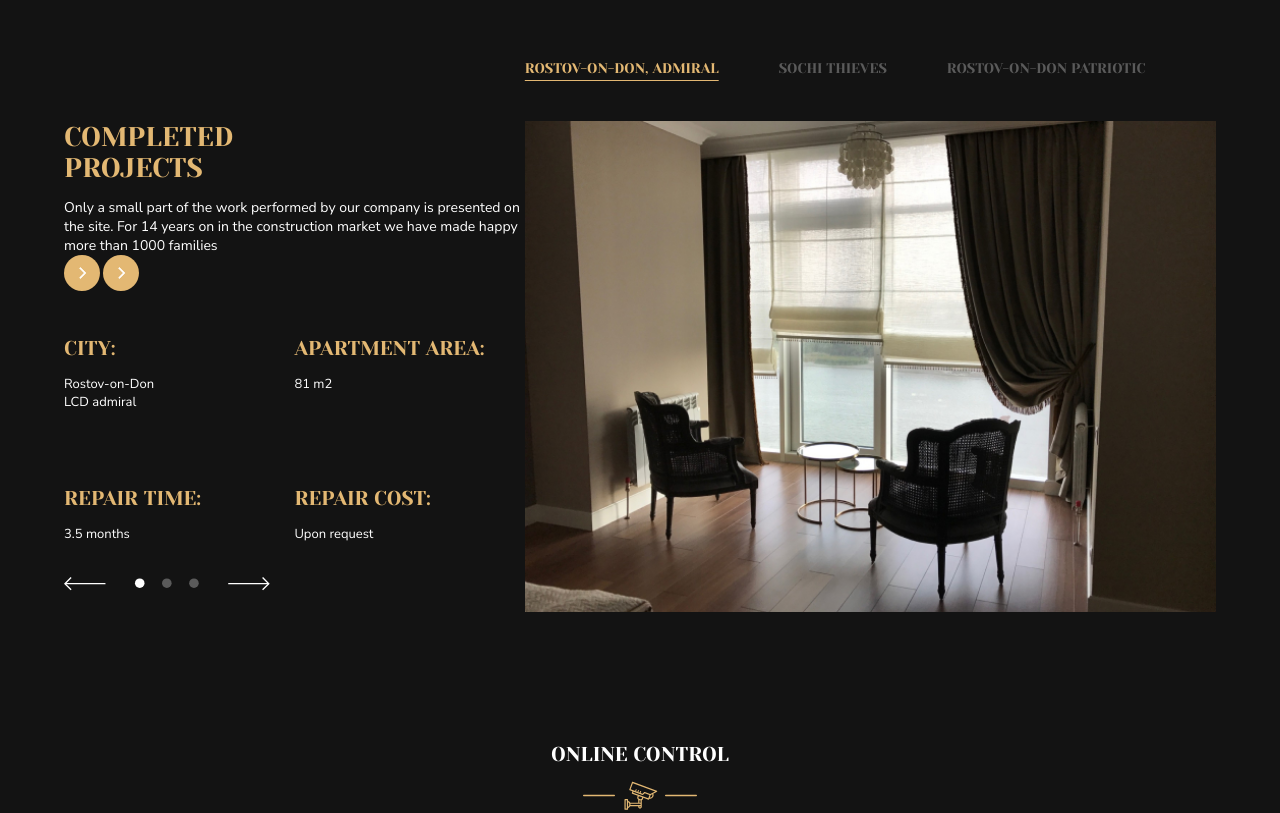
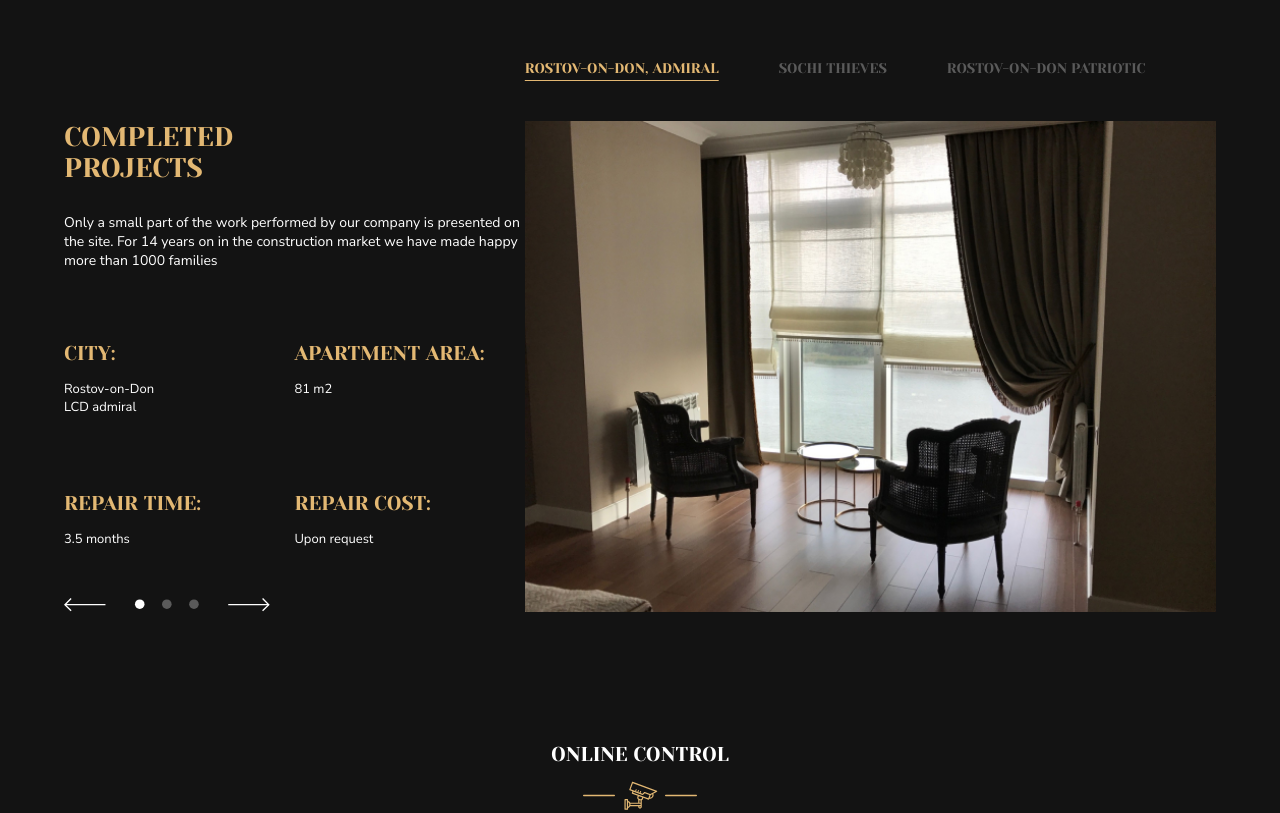
Before and after one commit to JackUlyss/modul-18-figma, a plain HTML site: page index.html in a window 1280 px wide. Shown: the part 800-1613 px from the top of the page. Drawn offline with Linux system fonts and the light colour scheme.

Commit message:
fixed arrow-icon for desktop

```diff
--- a/index.html
+++ b/index.html
@@ -49,15 +49,15 @@
           <li class="projects-li">Rostov-on-Don Patriotic</li>
         </ul>
         <div class="projects-example flex">
-          <div class="projects-info flex-column">
+          <div class="projects-info space-between flex-column">
             <h2 class="orange-text projects-info-h2">Completed<br> projects</h2>
             <p class="projects-info-p">Only a small part of the work performed by our company is presented on the site.
               For 14 years on in the construction market we have made happy more than 1000 families
             </p>
             <div class="mobile-image-container">
               <img class="projects-mobile-image" src="images/mobile-image.jpg" alt="projects image">
-              <img class="arrow-icon-left" src="images/arrow-icon.svg" alt="arrow-icon-left">
-              <img class="arrow-icon-right" src="images/arrow-icon.svg" alt="arrow-icon-left">
+              <img class="mobile arrow-icon-left" src="images/arrow-icon.svg" alt="arrow-icon-left">
+              <img class="mobile arrow-icon-right" src="images/arrow-icon.svg" alt="arrow-icon-left">
             </div>
             <div class="info-cards">
               <div class="info-card">
@@ -344,8 +344,8 @@
         <span class="mobile subtitle design-mobile-subtitle orange-text">We realize your <br>wildest fantasies</span>
         <div>
           <img class=" mobile design-mobile-image" src="images/desing-mobile-image.png" alt="pic-of-design">
-            <img class="arrow-icon-left" src="images/arrow-icon.svg" alt="arrow-icon-left">
-            <img class="arrow-icon-right" src="images/arrow-icon.svg" alt="arrow-icon-left">
+            <img class="mobile arrow-icon-left" src="images/arrow-icon.svg" alt="arrow-icon-left">
+            <img class="mobile arrow-icon-right" src="images/arrow-icon.svg" alt="arrow-icon-left">
         </div>
         <form class="map-form flex-column space-between" action="#">
           <span class="map-form-item uppercase subtitle">Have any questions?</span>
```
